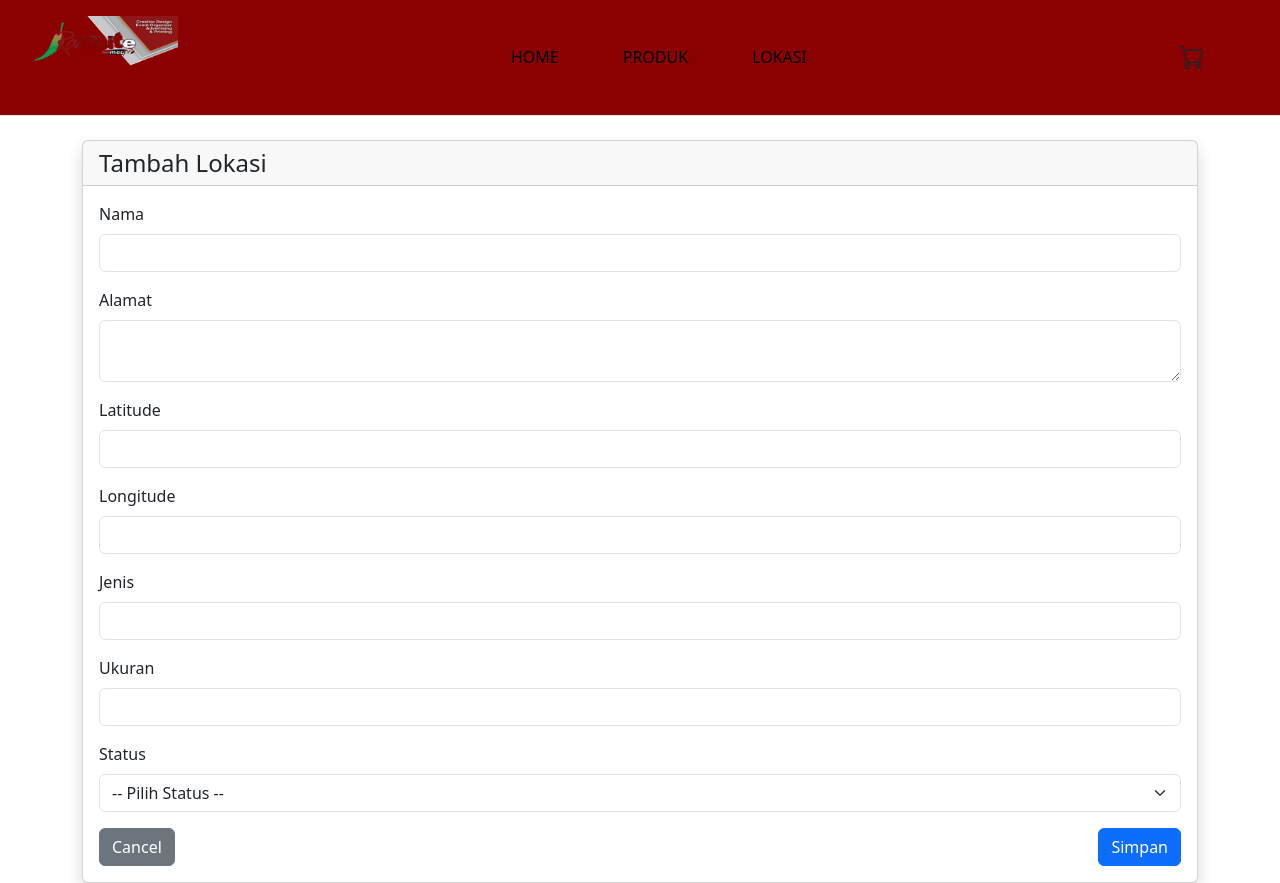
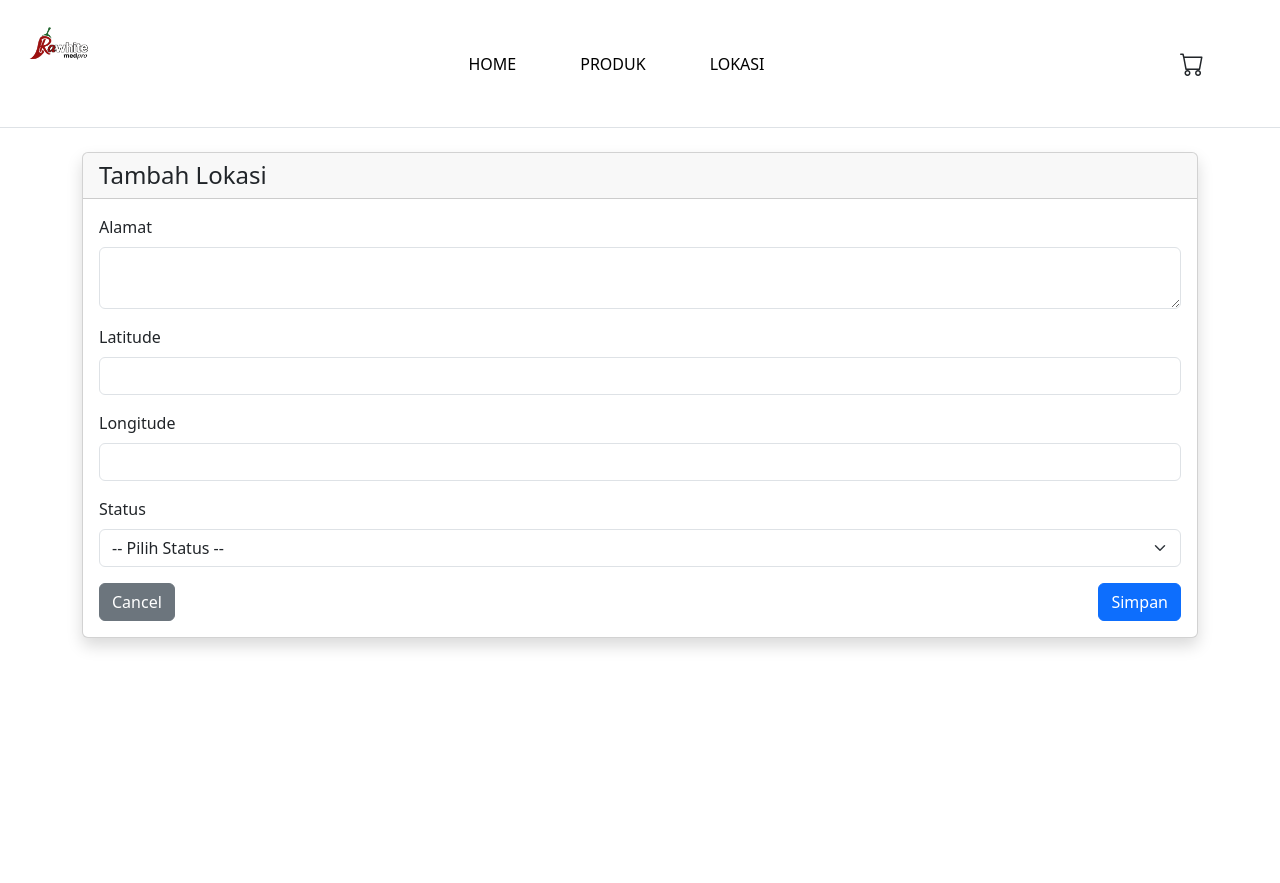
Before and after one commit to rhmdfrds1212/KP_PemesananBarang, a Laravel app: page /lokasi/create in a window 1280 px wide. After the commit the page ends 649 px from the top, so only its background shows below. Run offline with Laravel 12, Linux system fonts and the light colour scheme; data that the repository does not hold is empty; style sheets or scripts are compiled from the project's sources.

Commit message:
ganti logo navbar

```diff
--- a/Advertising/app/Http/Controllers/LokasiController.php
+++ b/Advertising/app/Http/Controllers/LokasiController.php
@@ -30,12 +30,9 @@ class LokasiController extends Controller
     public function store(Request $request)
     {
         $val = $request->validate([
-            'nama'          => 'required|string|max:45',
             'alamat'        => 'required|string|max:100',
             'latitude'      => 'required|numeric',
             'longitude'    => 'required|numeric',
-            'jenis'         => 'required|string|max:25',
-            'ukuran'        => 'required|string|max:20',
             'status'        => 'required|in:tersedia,tersewa'
         ]);
 
@@ -65,12 +62,9 @@ class LokasiController extends Controller
     public function update(Request $request, Lokasi $lokasi)
     {
         $val = $request->validate([
-            'nama'          => 'required|string|max:45',
             'alamat'        => 'required|string|max:100',
             'latitude'      => 'required|numeric',
             'longitude'    => 'required|numeric',
-            'jenis'         => 'required|string|max:25',
-            'ukuran'        => 'required|string|max:20',
             'status'        => 'required|in:tersedia,tersewa'
         ]);
 
--- a/Advertising/app/Models/Lokasi.php
+++ b/Advertising/app/Models/Lokasi.php
@@ -14,7 +14,7 @@ class Lokasi extends Model
     protected $keyType = 'string';
 
     protected $fillable = [
-        'nama', 'alamat', 'latitude', 'longitude', 'jenis', 'ukuran', 'status'
+        'alamat', 'latitude', 'longitude', 'status'
     ];
 
     protected static function boot()
--- a/Advertising/resources/views/layout/main.blade.php
+++ b/Advertising/resources/views/layout/main.blade.php
@@ -166,13 +166,13 @@
     </div>
   </div>
 
-  <nav class="navbar navbar-expand-lg text-uppercase fs-6 p-3 border-bottom align-items-center" style="background-color: #8B0000;">
+  <nav class="navbar navbar-expand-lg text-uppercase fs-6 p-3 border-bottom align-items-center" style="background-color: #ffffff;">
     <div class="container-fluid">
       <div class="row justify-content-between align-items-center w-100">
 
         <div class="col-auto">
           <a class="navbar-brand text-white" href="index.html">
-            <img src="{{ url('images/logo.png') }}" width="150" alt="">
+            <img src="{{ url('images/logo.png') }}" width="65px" alt="">
           </a>
         </div>
 
--- a/Advertising/resources/views/lokasi/create.blade.php
+++ b/Advertising/resources/views/lokasi/create.blade.php
@@ -13,11 +13,6 @@
                 @csrf
 
                 <div class="mb-3">
-                    <label for="nama" class="form-label">Nama</label>
-                    <input type="text" name="nama" class="form-control" value="{{ old('nama') }}" required>
-                </div>
-
-                <div class="mb-3">
                     <label for="alamat" class="form-label">Alamat</label>
                     <textarea name="alamat" class="form-control" rows="2" required>{{ old('alamat') }}</textarea>
                 </div>
@@ -30,16 +25,6 @@
                 <div class="mb-3">
                     <label for="longitude" class="form-label">Longitude</label>
                     <input type="text" name="longitude" class="form-control" value="{{ old('longitude') }}" required>
-                </div>
-
-                <div class="mb-3">
-                    <label for="jenis" class="form-label">Jenis</label>
-                    <input type="text" name="jenis" class="form-control" value="{{ old('jenis') }}" required>
-                </div>
-
-                <div class="mb-3">
-                    <label for="ukuran" class="form-label">Ukuran</label>
-                    <input type="text" name="ukuran" class="form-control" value="{{ old('ukuran') }}" required>
                 </div>
 
                 <div class="mb-3">
--- a/Advertising/resources/views/lokasi/index.blade.php
+++ b/Advertising/resources/views/lokasi/index.blade.php
@@ -25,12 +25,9 @@
         <thead>
             <tr>
                 <th class="text-center">No</th>
-                <th class="text-center">Nama</th>
                 <th class="text-center">Alamat</th>
                 <th class="text-center">Latitude</th>
                 <th class="text-center">Longitude</th>
-                <th class="text-center">Jenis</th>
-                <th class="text-center">Ukuran</th>
                 <th class="text-center">Status</th>
                 <th class="text-center">Aksi</th>
             </tr>
@@ -39,12 +36,9 @@
             @foreach($lokasi as $index => $item)
                 <tr>
                     <td class="text-center">{{ $index + 1 }}.</td>
-                    <td class="text-center">{{ $item['nama'] }}</td>
                     <td class="text-center">{{ $item['alamat'] }}</td>
                     <td class="text-center">{{ $item['latitude'] }}</td>
                     <td class="text-center">{{ $item['longitude'] }}</td>
-                    <td class="text-center">{{ $item['jenis'] }}</td>
-                    <td class="text-center">{{ $item['ukuran'] }}</td>
                     <td class="text-center">{{ $item['status'] }}</td>
                     <td class="text-center">
                         <a href="{{  route('lokasi.edit', $item['id'])  }}" class="fa fa-pen"></a>
--- a/Advertising/resources/views/pemesanan/create.blade.php
+++ b/Advertising/resources/views/pemesanan/create.blade.php
@@ -32,7 +32,7 @@
             <select name="lokasi_id" class="form-select" required>
                 <option value="">-- Pilih Lokasi --</option>
                 @foreach ($lokasis as $lokasi)
-                    <option value="{{ $lokasi->id }}">{{ $lokasi->nama }}</option>
+                    <option value="{{ $lokasi->id }}">{{ $lokasi->alamat }}</option>
                 @endforeach
             </select>
         </div>
```
Also changed, not shown: Advertising/resources/views/lokasi/edit.blade.php (+0 -14 lines), Advertising/resources/views/produk/pembayaran.blade.php (deleted, +0 -29 lines), Advertising/database/migrations/2025_05_24_145750_create_lokasis_table.php, Advertising/public/images/logo.png, Advertising/public/upload/produk/1749017712.jpg (added).
